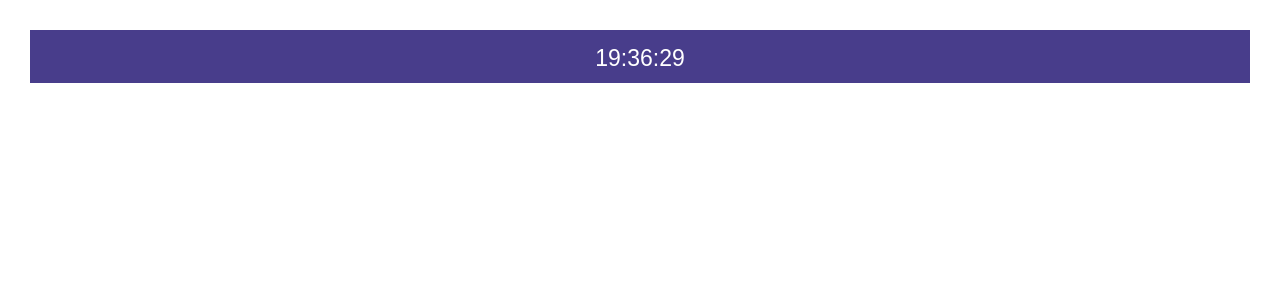
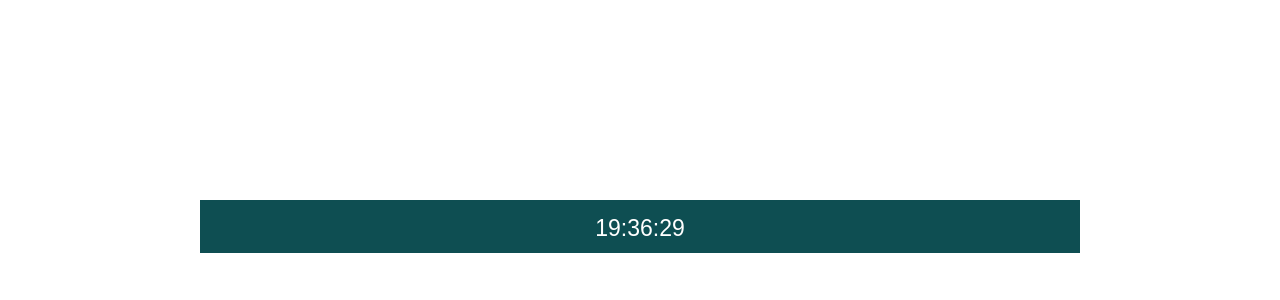
Before and after one commit to StephHedger/show-time-web, a React (Create React App) app: page / in a window 1280 px wide. Shown: the top 300 px of the page. Built offline with nearby package versions, Linux system fonts and the light colour scheme.

Commit message:
Colour change

```diff
--- a/src/App.js
+++ b/src/App.js
@@ -36,7 +36,7 @@ const App = () => {
   });
 
   return (
-    <div className="App" style={{ padding: 30 }}>
+    <div className="App" style={{ padding: 200 }}>
       <Clock timeLeft={timeLeft} />
     </div>
   );
--- a/src/components/Clock.js
+++ b/src/components/Clock.js
@@ -2,6 +2,34 @@ import React from "react";
 // import styles from "../App.css";
 
 const Clock = ({ timeLeft }) => {
+  // const colours = ["#A617A5", "#4B19B0", "#1D2C99", "#196CB0", "#167E80"];
+
+  // const timeThresholds = [
+  //   { time: 2.5, colour: "#167E80" },
+  //   { time: 1, colour: "#196CB0" },
+  //   { time: 0.5, colour: "#1D2C99" },
+  //   { time: 0.25, colour: "#4B19B0" },
+  //   { time: 0.083333, colour: "#8617A5" },
+  // ];
+
+  const timeThresholds = [
+    { time: 2.5, colour: "#0E4E52" },
+    { time: 1, colour: "#124D82" },
+    { time: 0.5, colour: "#141E6B" },
+    { time: 0.25, colour: "#341282" },
+    { time: 0.083333, colour: "#5E0F7A" },
+  ];
+
+  const style = {
+    color: "#fff",
+    backgroundColor: timeThresholds.filter(
+      (o) => timeLeft.difference >= o.time
+    )[0].colour,
+    fontSize: 23,
+    height: 23,
+    padding: 15,
+  };
+
   console.log(timeLeft);
   return (
     <div style={style}>
@@ -13,12 +41,4 @@ const Clock = ({ timeLeft }) => {
   );
 };
 
-const style = {
-  color: "#fff",
-  backgroundColor: "darkslateblue",
-  fontSize: 23,
-  height: 23,
-  padding: 15,
-};
-
 export default Clock;
```
